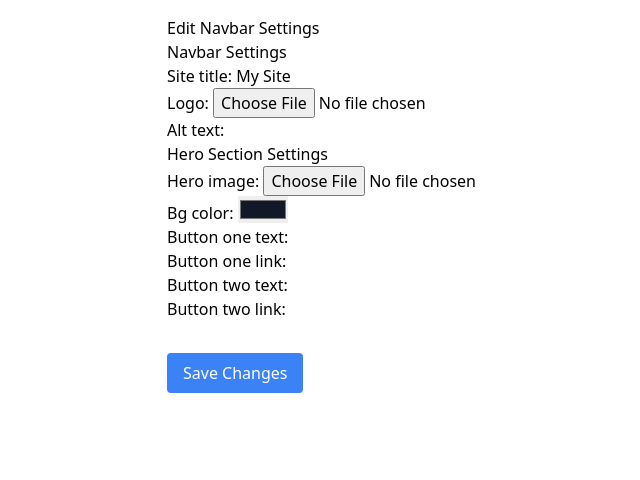
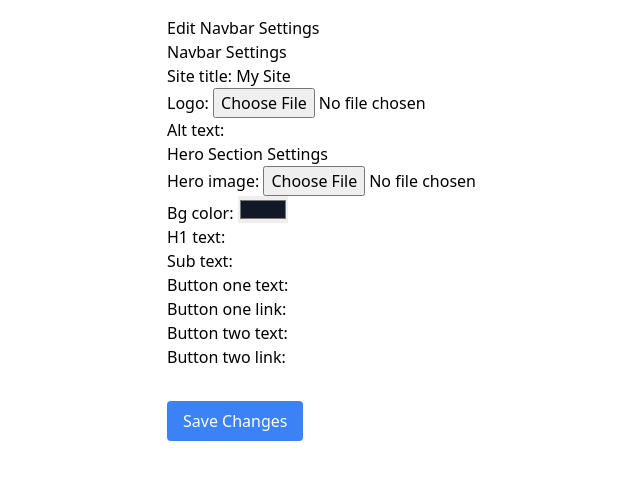
Before and after one commit to dmcginley/community_board, a Django app: page /cms/ in a window 1280 px wide. Shown: the part 68-548 px from the top of the page, without its empty margins (105-745 px from the left). Run offline with Django 5.2, Linux system fonts and the light colour scheme; data comes from the database, SQL or seed files in the repository; some libraries are stand-ins or nearby versions.

Commit message:
Add h1_text and sub_text fields to HeroSettings and update forms and templates

```diff
--- a/cms_app/forms.py
+++ b/cms_app/forms.py
@@ -11,7 +11,7 @@ class NavbarSettingsForm(forms.ModelForm):
 class HeroSettingsForm(forms.ModelForm):
     class Meta:
         model = HeroSettings
-        fields = ['hero_image', 'bg_color', 'button_one_text', 'button_one_link', 'button_two_text', 'button_two_link']
+        fields = ['hero_image', 'bg_color', 'h1_text', 'sub_text', 'button_one_text', 'button_one_link', 'button_two_text', 'button_two_link']
         widgets = {
             'bg_color': forms.TextInput(attrs={'type': 'color'}),  # Adds a color picker
         }
--- a/cms_app/models.py
+++ b/cms_app/models.py
@@ -18,6 +18,8 @@ class HeroSettings(models.Model):
     button_one_link = models.CharField(max_length=255, blank=True, null=True)
     button_two_text = models.CharField(max_length=255, blank=True, null=True)
     button_two_link = models.CharField(max_length=255, blank=True, null=True)
+    h1_text = models.CharField(max_length=255, blank=True, null=True)
+    sub_text = models.CharField(max_length=255, blank=True, null=True)
 
     def __str__(self):
         return "Hero Section Settings"
--- a/cms_app/templates/cms_app/cms_users.html
+++ b/cms_app/templates/cms_app/cms_users.html
@@ -3,7 +3,7 @@
 
 {% block content %}
 <div class="max-w-screen-md mx-auto p-4">
-    <h1>Users</h1>
+    <h1 class="text-2xl">Users</h1>
 
 </div>
 {% endblock %}
```
Also changed, not shown: community_board_app/templates/community_board_app/components/hero.html (+13 -9 lines), community_board_app/views.py (+1 -6 lines), cms_app/migrations/0008_herosettings_h1_text_herosettings_sub_text.py (added).
